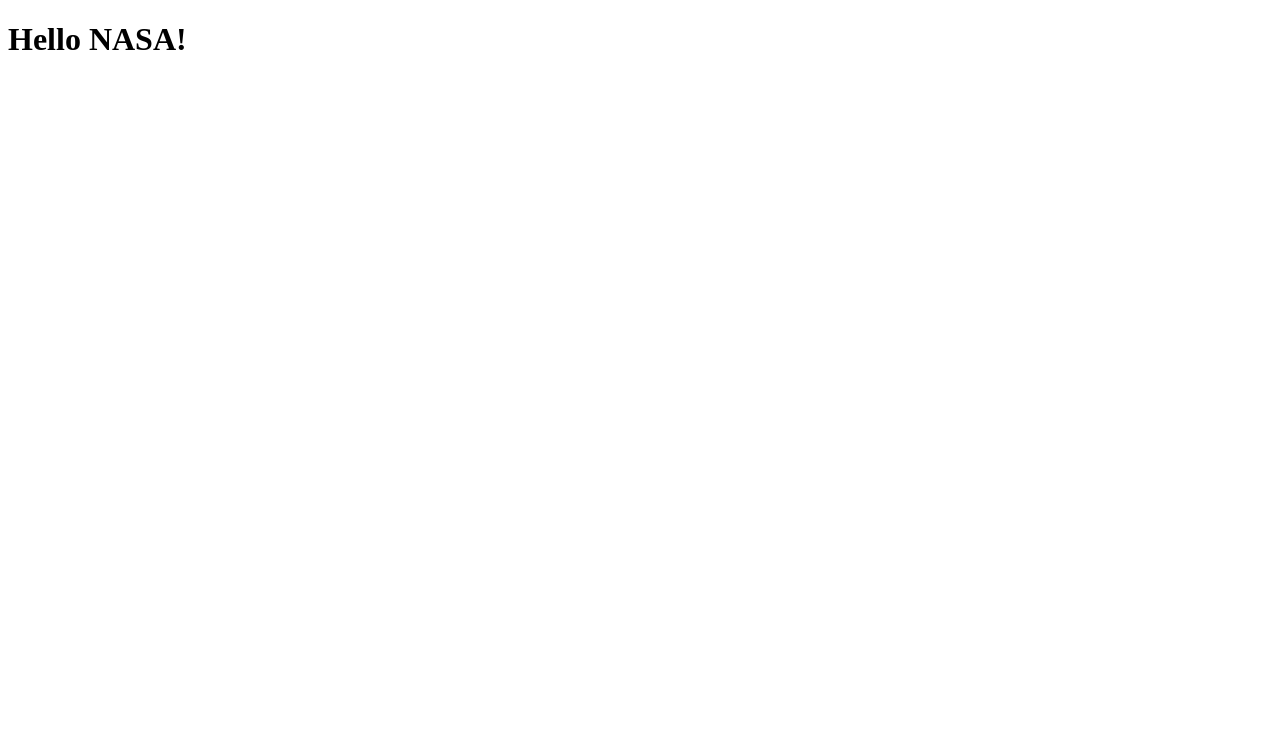
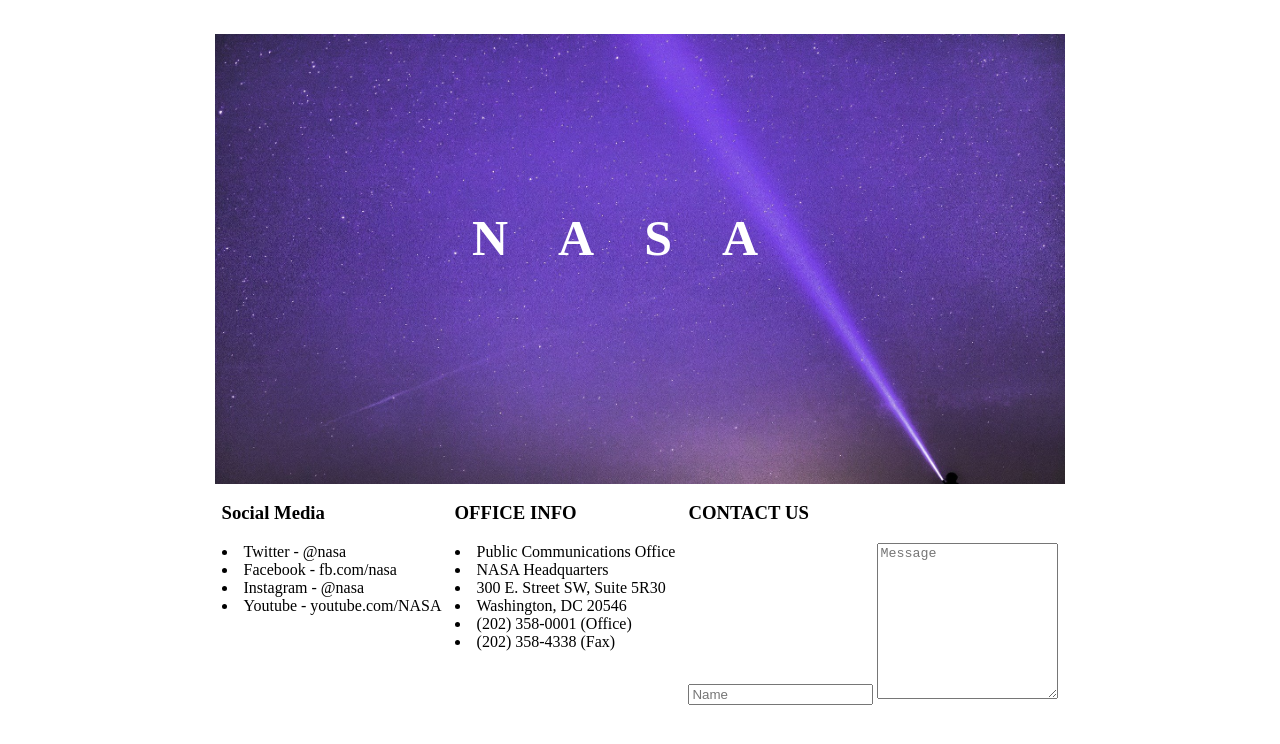
Before and after one commit to HartMason/nasa-contact-page, a plain HTML site: page index.html in a window 1280 px wide. Drawn offline with Linux system fonts and the light colour scheme.

Commit message:
added styles

```diff
--- a/index.html
+++ b/index.html
@@ -5,8 +5,46 @@
     <meta http-equiv="X-UA-Compatible" content="IE=edge">
     <meta name="viewport" content="width=device-width, initial-scale=1.0">
     <title>NASA Contact page</title>
+    <link rel="stylesheet" href="style.css"/>
 </head>
 <body>
-    <h1>Hello NASA!</h1>
+    <main class="title">
+        <h1 >NASA</h1>
+    </main>
+    <div class="body-details">
+
+        <div class="social-media">
+            <h3>Social Media</h3>
+            <div>
+                <li>Twitter - @nasa</li>
+                <li>Facebook - fb.com/nasa</li>
+                <li>Instagram - @nasa</li>
+                <li>Youtube - youtube.com/NASA</li>
+            </div>
+        </div>
+        <div>
+
+            <h3>OFFICE INFO</h3>
+            <div>
+
+                <li>Public Communications Office</li>
+                <li>NASA Headquarters</li>
+                <li>300 E. Street SW, Suite 5R30</li>
+                <li>Washington, DC 20546</li>
+                <li>(202) 358-0001 (Office)</li>
+                <li>(202) 358-4338 (Fax)</li>
+            </div>
+        </div>
+        <div>
+            <h3>CONTACT US</h3>
+                <div>
+                    <input type="text" placeholder="Name">
+                    <textarea placeholder="Message" name="text" id=""  rows="10"></textarea>
+
+                </div>
+        </div>
+
+
+    </div>
 </body>
 </html>
--- a/style.css
+++ b/style.css
@@ -0,0 +1,29 @@
+    main {
+    background-image: url(night-photograph-g20f9c17b6_1920.jpg);
+    width: 850px;
+    height: 450px;
+    background-size: cover;
+    margin: auto;
+}
+
+h1 {
+    font-size: 50px;
+    display: flex;
+    flex-direction: column;
+    align-items: center;
+    padding-top: 175px;
+    letter-spacing: 50px;
+    color: white;
+}
+
+.body-details {
+    width: 850px;
+    margin: auto;
+    display: flex;
+    justify-content: space-around;
+}
+
+.social-media {
+
+
+}
```
Also changed, not shown: night-photograph-g20f9c17b6_1920.jpg (added).
